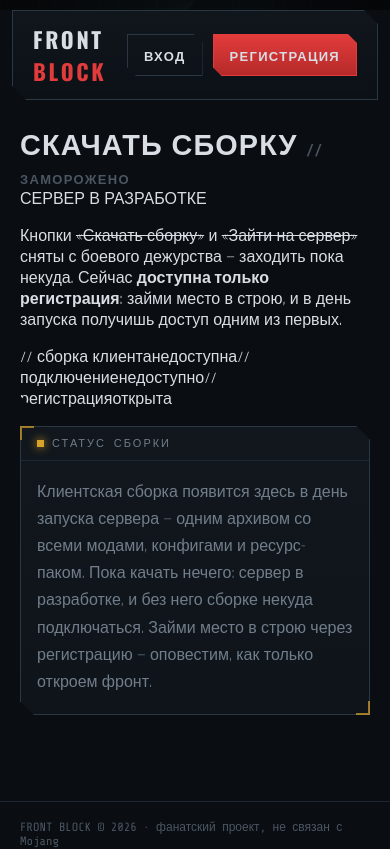
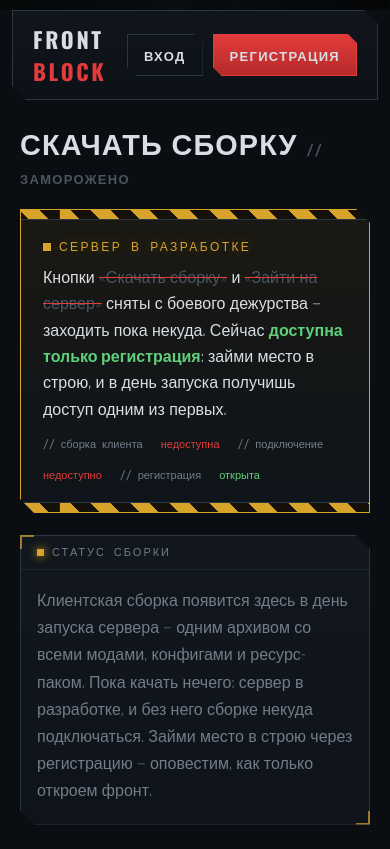
Before and after one commit to am1s3/frontblock-web, a Next.js app: page /downloads in a window 390 px wide. Shown: the top 849 px of the page. Built offline with nearby package versions, Linux system fonts and the light colour scheme.

Commit message:
Update globals.css

```diff
--- a/app/globals.css
+++ b/app/globals.css
@@ -166,4 +166,19 @@ code{font-family:var(--font-mono)}
   .hero,.grid-2,.factions{grid-template-columns:1fr}
   .grid-4{grid-template-columns:1fr 1fr}
   .nav__links{display:none}
+  /* ===== dev notice (заглушка «в разработке») ===== */
+.devnotice{position:relative;margin:22px 0;border:1px solid var(--amber);background:linear-gradient(180deg,rgba(216,163,42,.08),var(--panel2))}
+.devnotice__tape{height:10px;background:repeating-linear-gradient(45deg,var(--amber) 0 14px,#15110a 14px 28px);animation:tape 1.1s linear infinite;border-bottom:1px solid var(--line2)}
+.devnotice__tape--b{border-bottom:0;border-top:1px solid var(--line2)}
+@keyframes tape{to{background-position:39.6px 0}}
+.devnotice__body{padding:20px 22px}
+.devnotice__stamp{font-family:var(--font-mono);font-size:12px;letter-spacing:.2em;color:var(--amber);display:flex;align-items:center;gap:8px;text-shadow:0 0 12px rgba(216,163,42,.35)}
+.devnotice__dot{width:8px;height:8px;background:var(--amber);box-shadow:0 0 0 0 var(--amber);animation:pulse-amb 1.4s infinite}
+@keyframes pulse-amb{0%{box-shadow:0 0 0 0 rgba(216,163,42,.6)}70%{box-shadow:0 0 0 9px rgba(216,163,42,0)}100%{box-shadow:0 0 0 0 rgba(216,163,42,0)}}
+.devnotice p{color:var(--txt);margin:12px 0 14px;line-height:1.65;max-width:62ch}
+.devnotice s{color:var(--mut2);text-decoration-color:var(--tpa)}
+.devnotice b{color:var(--ok)}
+.devnotice__meta{display:flex;gap:18px;flex-wrap:wrap;font-family:var(--font-mono);font-size:11px;color:var(--mut)}
+.devnotice__x{color:var(--tpa)}
+.devnotice__ok{color:var(--ok)}
 }
```
